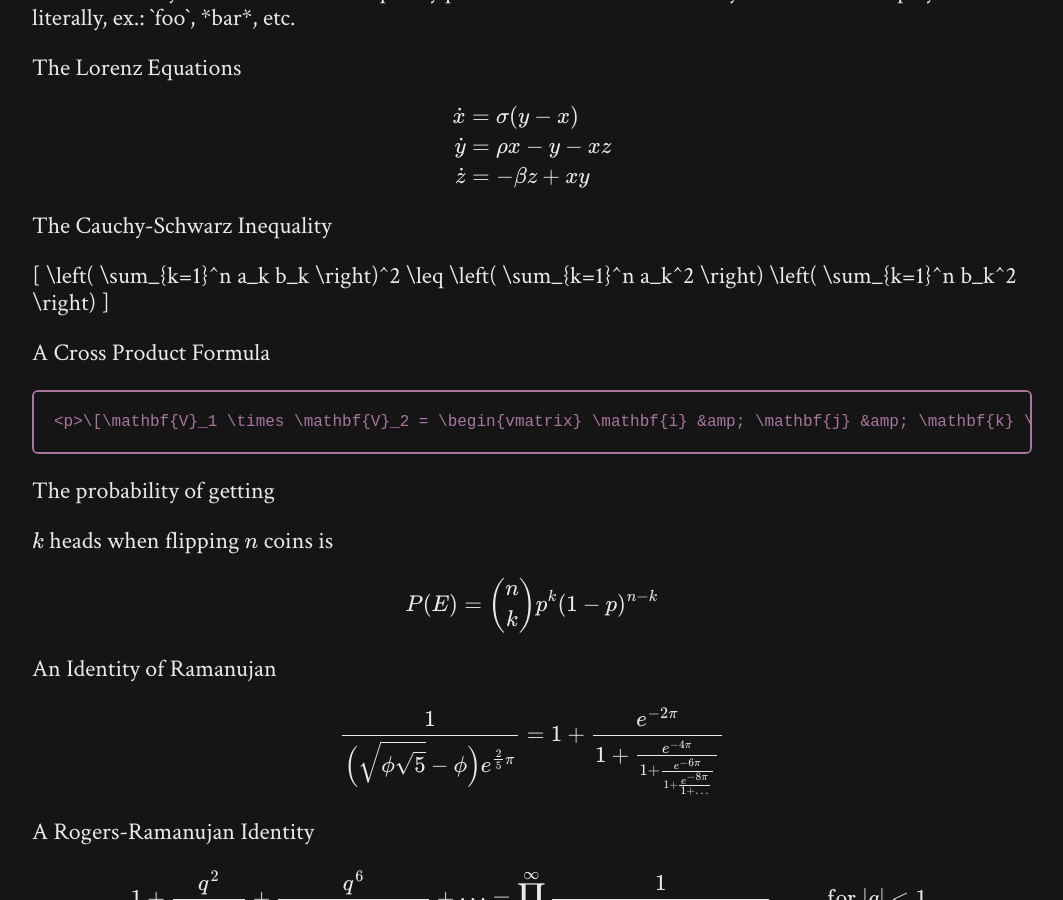
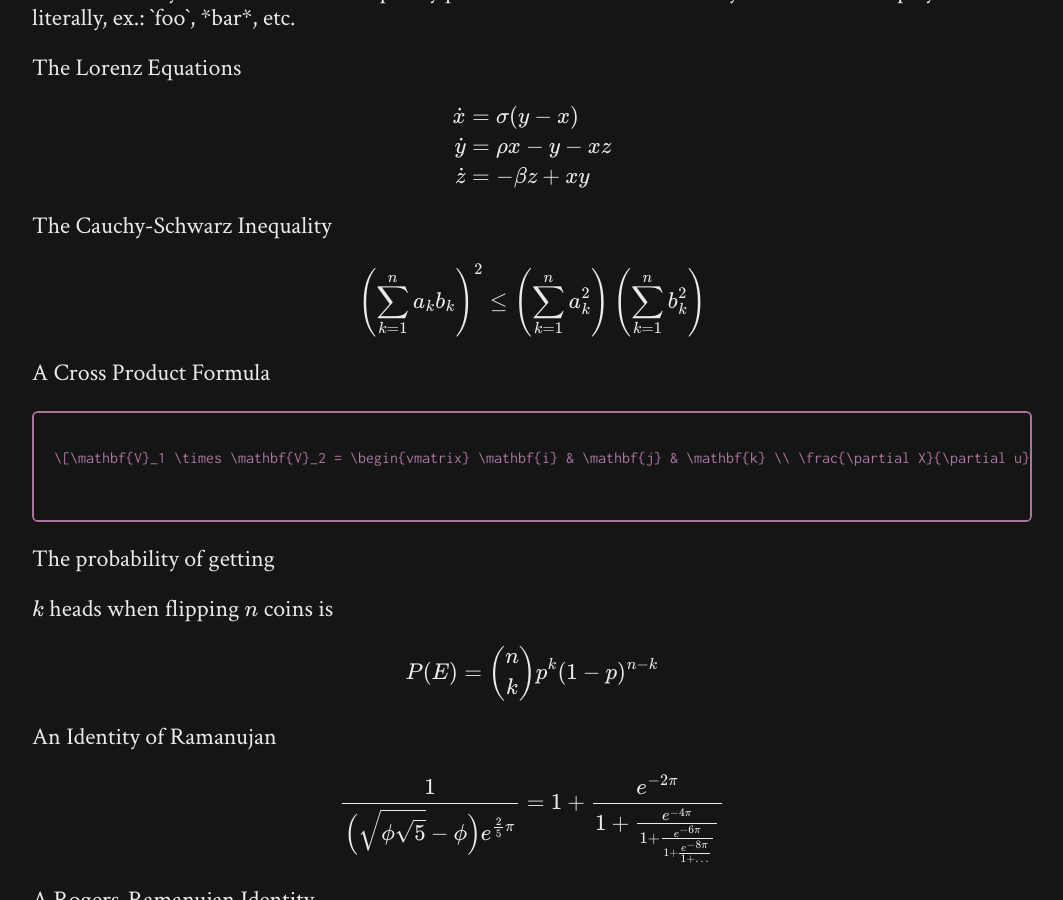
Before and after one commit to profphillips/wikibasics, a Jekyll site: the page built from test.md, in a window 1280 px wide and 900 px high, scrolled down 4034 px. Shown: the whole window, without its empty margins (108-1171 px from the left). Built offline with Jekyll 4.4.1, drawn with Linux system fonts in a browser that asks for light colours; our own code applies the rules of GitHub Pages for plain Markdown files.

Commit message:
Update test.md

```diff
--- a/test.md
+++ b/test.md
@@ -169,12 +169,12 @@ which you wish to be displayed literally, ex.: \`foo\`, \*bar\*, etc.
 <p>The Lorenz Equations</p><p>\[\begin{aligned} \dot{x} &amp; = \sigma(y-x) \\ \dot{y} &amp; = \rho x - y - xz \\ \dot{z} &amp; = -\beta z + xy \end{aligned} \]</p>
 
 <p>The Cauchy-Schwarz Inequality</p>
-\[ \left( \sum_{k=1}^n a_k b_k \right)^2 \leq \left( \sum_{k=1}^n a_k^2 \right) \left( \sum_{k=1}^n b_k^2 \right) \]
+<p>\[ \left( \sum_{k=1}^n a_k b_k \right)^2 \leq \left( \sum_{k=1}^n a_k^2 \right) \left( \sum_{k=1}^n b_k^2 \right) \]</p>
 
 <p>A Cross Product Formula</p>
-~~~
+<pre>
 <p>\[\mathbf{V}_1 \times \mathbf{V}_2 = \begin{vmatrix} \mathbf{i} &amp; \mathbf{j} &amp; \mathbf{k} \\ \frac{\partial X}{\partial u} &amp; \frac{\partial Y}{\partial u} &amp; 0 \\ \frac{\partial X}{\partial v} &amp; \frac{\partial Y}{\partial v} &amp; 0 \end{vmatrix} \]</p>
-~~~
+</pre>
 <p>The probability of getting</p>
 <p>\(k\) heads when flipping \(n\) coins is \[P(E) = {n \choose k} p^k (1-p)^{ n-k} \]</p><p>An Identity of Ramanujan</p><p>\[ \frac{1}{\Bigl(\sqrt{\phi \sqrt{5}}-\phi\Bigr) e^{\frac25 \pi}} = 1+\frac{e^{-2\pi}} {1+\frac{e^{-4\pi}} {1+\frac{e^{-6\pi}} {1+\frac{e^{-8\pi}} {1+\ldots} } } } \]</p>
 
```
